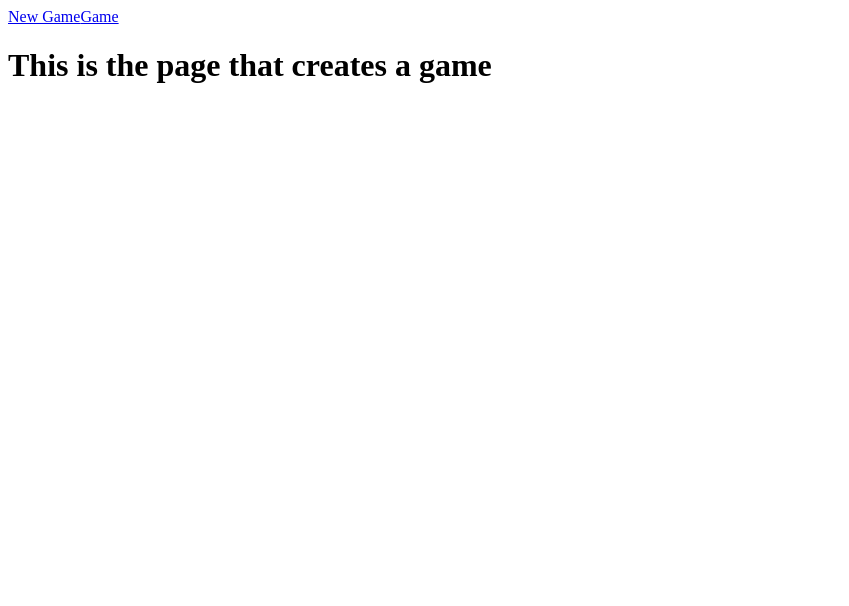
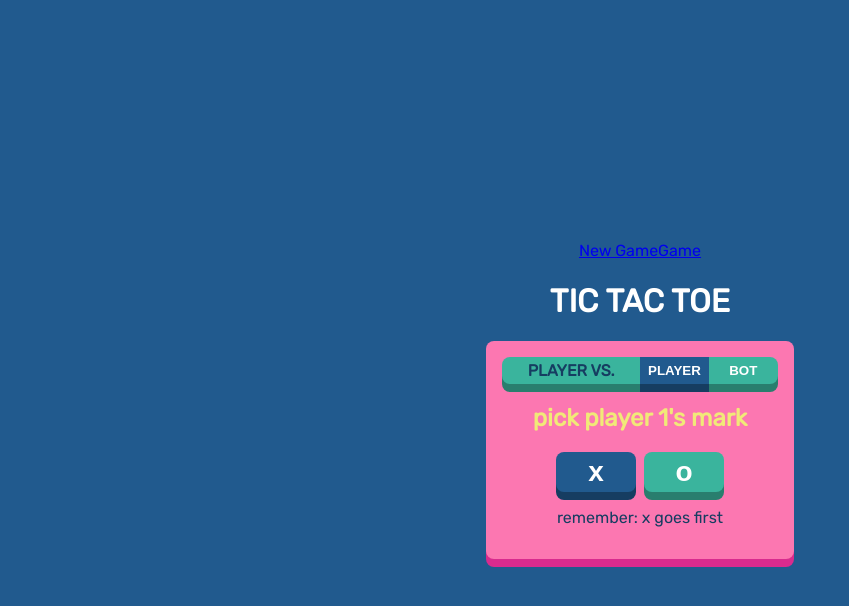
Before and after one commit to Cristian-Cornejo/tic-tac-toe, a Vue app: page / in a window 1280 px wide. Shown: the top 606 px of the page, without its empty margins (0-849 px from the left). Built offline with nearby package versions, Linux system fonts and the light colour scheme.

Commit message:
feat: add startMenu component with initial html and styles

```diff
--- a/index.html
+++ b/index.html
@@ -3,7 +3,9 @@
   <head>
     <meta charset="UTF-8" />
     <link rel="icon" href="/favicon.ico" />
-    <meta name="viewport" content="width=device-width, initial-scale=1.0" />
+    <meta name="viewport" content="width=device-width, initial-scale=1.0" /><link rel="preconnect" href="https://fonts.googleapis.com">
+    <link rel="preconnect" href="https://fonts.gstatic.com" crossorigin>
+    <link href="https://fonts.googleapis.com/css2?family=Rubik&display=swap" rel="stylesheet">
     <title>Vite App</title>
   </head>
   <body>
--- a/src/App.vue
+++ b/src/App.vue
@@ -11,9 +11,58 @@ import { RouterLink, RouterView } from 'vue-router'
       </nav>
     </div>
   </header>
-
   <RouterView />
 </template>
 
-<style scoped>
+<style>
+html {
+  --blue-color: rgb(33, 90, 142);
+  --dark-blue-color: rgb(22, 61, 97);
+  --green-color: rgb(58, 180, 157);
+  --dark-green-color: rgb(41, 126, 110);
+  --yellow-color: rgb(241, 233, 120);
+  --light-yellow-color: rgb(245, 243, 184);
+  --light-pink-color: rgb(252, 119, 177);
+  --pink-color: rgb(217, 43, 142);
+  --white-color: white;
+  --gray-color: rgb(209, 209, 209);
+  background-color: var(--blue-color);
+  font-family: 'Rubik', sans-serif;
+}
+
+html,
+body,
+#app {
+  height: 100%;
+  width: 100%;
+  box-sizing: border-box;
+  margin: 0;
+}
+
+#app {
+  display: flex;
+  justify-content: center;
+  align-items: center;
+  flex-direction: column;
+}
+
+.container {
+  border-radius: 8px;
+  padding: 16px;
+}
+
+.centered-row {
+  box-sizing: border-box;
+  display: flex;
+  justify-content: center;
+  align-items: center;
+}
+
+.centered-column {
+  box-sizing: border-box;
+  display: flex;
+  justify-content: center;
+  align-items: center;
+  flex-direction: column;
+}
 </style>
--- a/src/router/index.ts
+++ b/src/router/index.ts
@@ -1,5 +1,5 @@
 import { createRouter, createWebHistory } from 'vue-router'
-import HomeView from '../views/HomeView.vue'
+import HomeView from '../views/StartMenu.vue'
 
 const router = createRouter({
   history: createWebHistory(import.meta.env.BASE_URL),
--- a/src/views/HomeView.vue
+++ /dev/null
@@ -1,8 +0,0 @@
-<script setup lang="ts">
-</script>
-
-<template>
-   <div class="home">
-    <h1>This is the page that creates a game</h1>
-  </div>
-</template>
--- /dev/null
+++ b/src/views/StartMenu.vue
@@ -0,0 +1,150 @@
+<script setup lang="ts">
+</script>
+
+<template>
+  <div class="centered-column start-menu">
+    <h1 class="start-menu__title">TIC TAC TOE</h1>
+    <div class="container centered-column start-menu__mark-selector">
+      <div class="start-menu__game_mode">
+        <p>PLAYER VS.</p>
+        <button>PLAYER</button>
+        <button>BOT</button>
+      </div>
+      <h2>pick player 1's mark</h2>
+      <div class="centered-row mark-selector__toggler">
+        <button class="container start-menu__button start-menu__x-button"><span>x</span></button>
+        <button class="container start-menu__button start-menu__o-button">o</button>
+      </div>
+      <p>remember: x goes first</p>
+    </div>
+  </div>
+</template>
+<style scoped>
+.start-menu__game_mode {
+  display: grid;
+  grid-template-columns: repeat(4, 1fr);
+  border-radius: 8px;
+  justify-content: center;
+  align-content: center;
+}
+
+
+.start-menu__game_mode p {
+  grid-column: 1 / 3;
+  margin: 0;
+  justify-content: center;
+  text-align: center;
+  padding: 4px;
+  font-weight: bold;
+}
+
+.start-menu__game_mode button {
+  padding: 4px 8px;
+  width: 100%;
+  border: none;
+  color: var(--white-color);
+  font-weight: bold;
+}
+
+.start-menu__game_mode *:first-child {
+  border-top-left-radius: 8px;
+  border-bottom-left-radius: 8px;
+}
+
+.start-menu__game_mode *:last-child {
+  border-top-right-radius: 8px;
+  border-bottom-right-radius: 8px;
+}
+
+
+
+.start-menu__game_mode *:not(:nth-child(2)) {
+  background-color: var(--green-color);
+  box-shadow: 0px 8px var(--dark-green-color);
+
+}
+
+.start-menu__game_mode *:nth-child(2) {
+  background-color: var(--blue-color);
+  box-shadow: 0px 8px var(--dark-blue-color);
+  transition: all 0.2s;
+}
+
+.start-menu__game_mode *:nth-child(3) {
+  transition: all 0.2s;
+}
+
+.start-menu__game_mode *:nth-child(2):hover {
+  transform: translateY(8px);
+  box-shadow: 0px 0px var(--dark-blue-color);
+}
+
+.start-menu__game_mode *:nth-child(3):hover {
+  transform: translateY(8px);
+  box-shadow: 0px 0px var(--dark-green-color);
+}
+
+.start-menu__button {
+  font-weight: bolder;
+  font-size: 28px;
+  padding: 4px;
+  transition: all 0.2s;
+}
+
+.start-menu__x-button {
+  background-color: var(--blue-color);
+  color: var(--white-color);
+  box-shadow: 0px 8px var(--dark-blue-color);
+}
+
+.start-menu__x-button:hover {
+  box-shadow: 0px 0px var(--dark-blue-color);
+  transform: translateY(8px);
+}
+
+.start-menu__o-button {
+  background-color: var(--green-color);
+  color: var(--white-color);
+  box-shadow: 0px 8px var(--dark-green-color);
+}
+
+.start-menu__o-button:hover {
+  box-shadow: 0px 0px var(--dark-green-color);
+  transform: translateY(8px);
+}
+
+
+.mark-selector__toggler {
+  width: 100%;
+}
+
+.mark-selector__toggler button {
+  width: 80px;
+  height: 40px;
+  border: none;
+}
+
+.mark-selector__toggler button+button {
+  margin-left: 8px;
+}
+
+.start-menu__title {
+  font-size: 2rem;
+  font-weight: 700;
+  text-align: right;
+  color: var(--white-color);
+}
+
+.start-menu__mark-selector {
+  background-color: var(--light-pink-color);
+  box-shadow: 0px 8px var(--pink-color);
+}
+
+.start-menu__mark-selector h2 {
+  color: var(--yellow-color);
+}
+
+.start-menu__mark-selector p {
+  color: var(--dark-blue-color);
+}
+</style>
```
